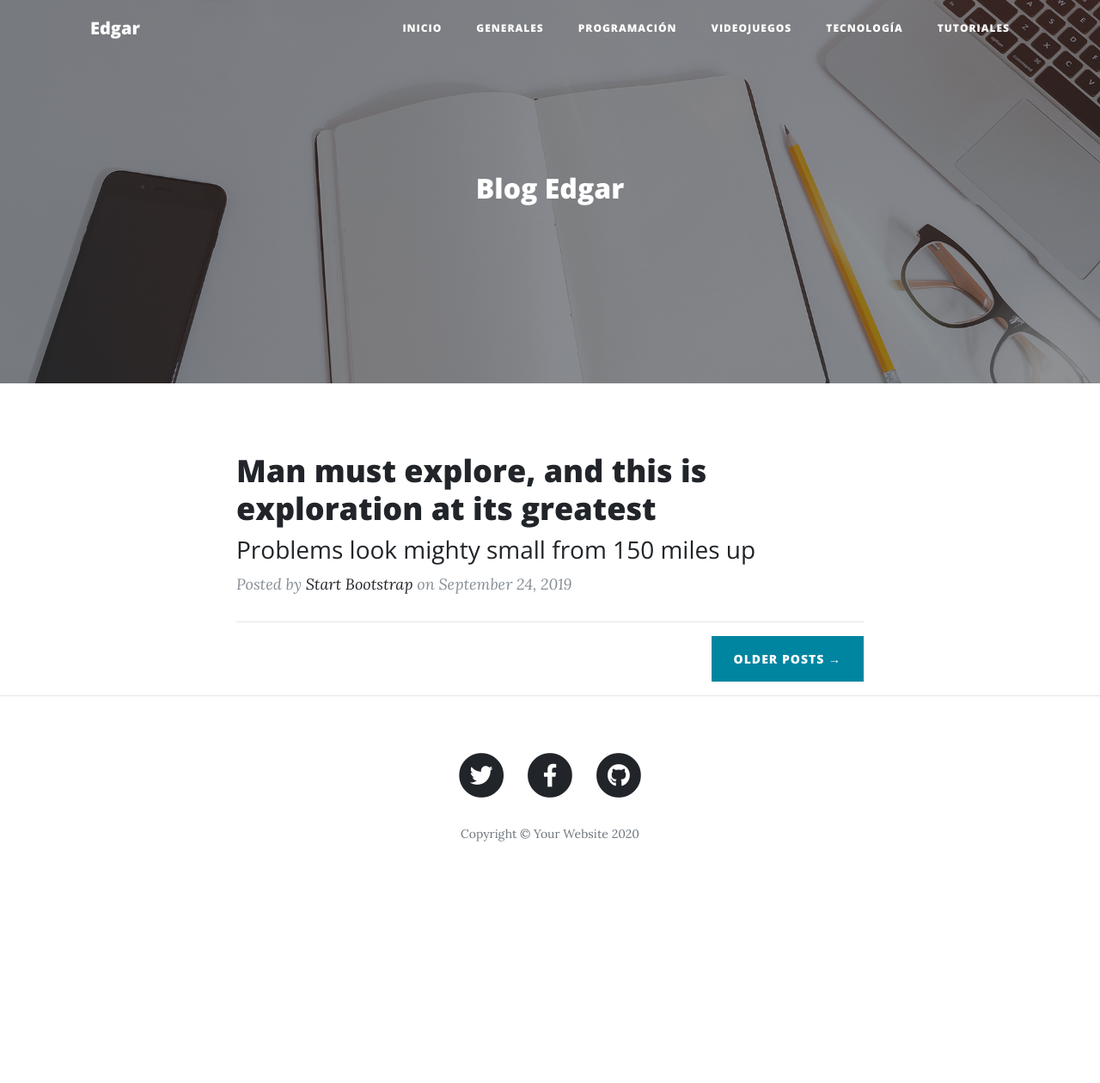
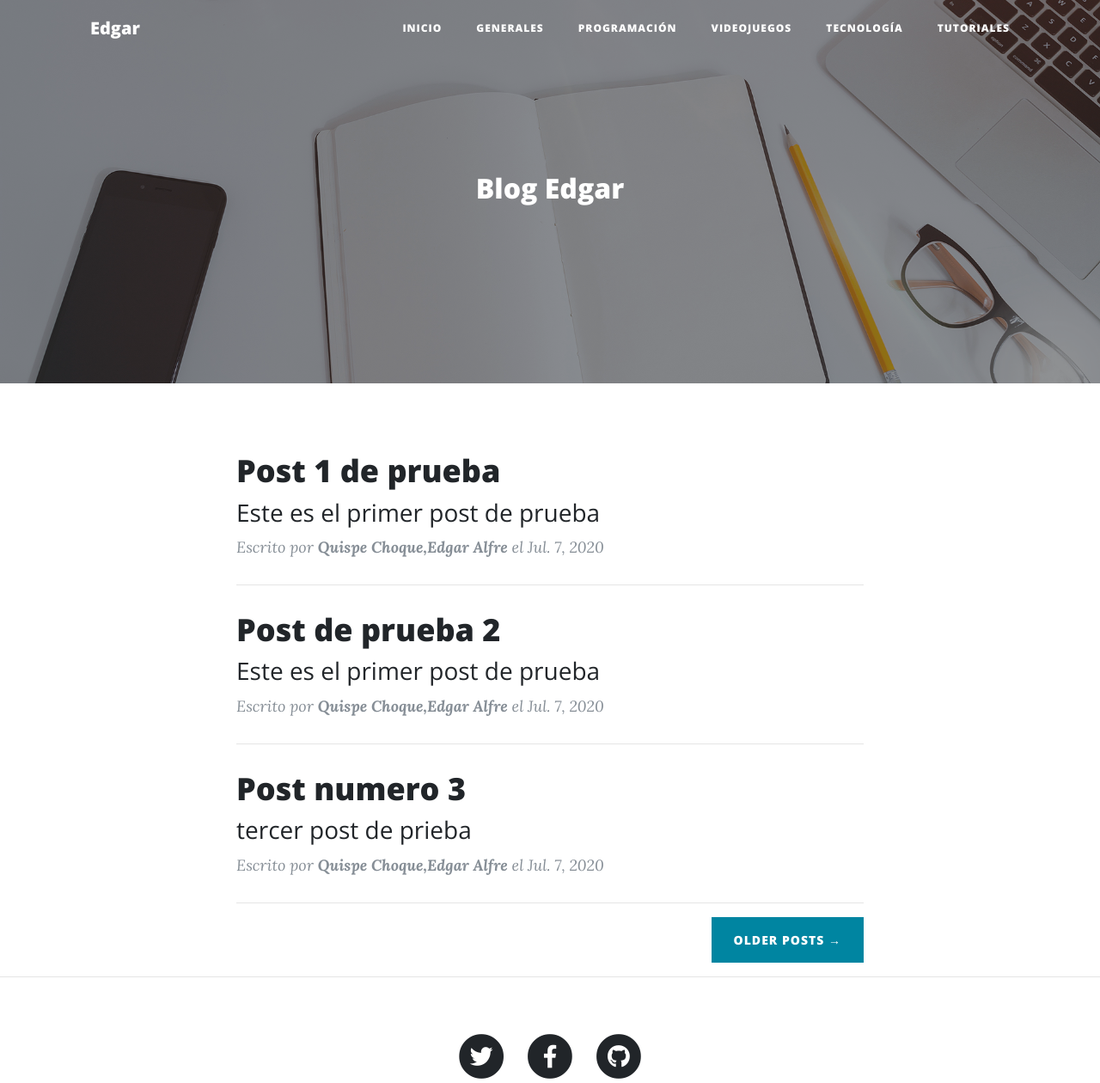
Before and after one commit to edgarqch/blog_1, a Django app: template templates/index.html in a window 1280 px wide. Shown: the top 1260 px of the page at 86% size. Before the commit the page ends 979 px from the top, so only its background shows below. Run offline with Django 3.2, Linux system fonts and the light colour scheme; the template is opened without the code that fills it: values that come from a table or form of the project are taken from there, others are empty; data comes from the database, SQL or seed files in the repository; both versions use the stored data as it was after the commit; parts of the project's set-up code (start-up, migrations or seed data) failed here and were passed over; some libraries are stand-ins or nearby versions.

Commit message:
se realizo el listado de los post en la pagina inicio y en sus respectivas categorias

```diff
--- a/templates/index.html
+++ b/templates/index.html
@@ -77,20 +77,26 @@
   <div class="container">
     <div class="row">
       <div class="col-lg-8 col-md-10 mx-auto">
+        {% if posts %}
+          {% for post in posts %}
             <div class="post-preview">
               <a href="post.html">
                 <h2 class="post-title">
-              Man must explore, and this is exploration at its greatest
+                  {{ post.titulo }}
                 </h2>
                 <h3 class="post-subtitle">
-              Problems look mighty small from 150 miles up
+                  {{ post.descripcion }}
                 </h3>
               </a>
-          <p class="post-meta">Posted by
-            <a href="#">Start Bootstrap</a>
-            on September 24, 2019</p>
+              <p class="post-meta">Escrito por
+                <strong>{{ post.autor }}</strong>
+                el {{ post.fecha_creacion }}</p>
             </div>
             <hr>
+          {% endfor %}
+        {% else %}
+          <h1>No existen posts registrados</h1>
+        {% endif %}
         <!-- Pager -->
         <div class="clearfix">
           <a class="btn btn-primary float-right" href="#">Older Posts &rarr;</a>
```
Also changed, not shown: aplicaciones/blog/views.py (+28 -6 lines), db.sqlite3. Lines whose indentation alone changed are shown as unchanged.
